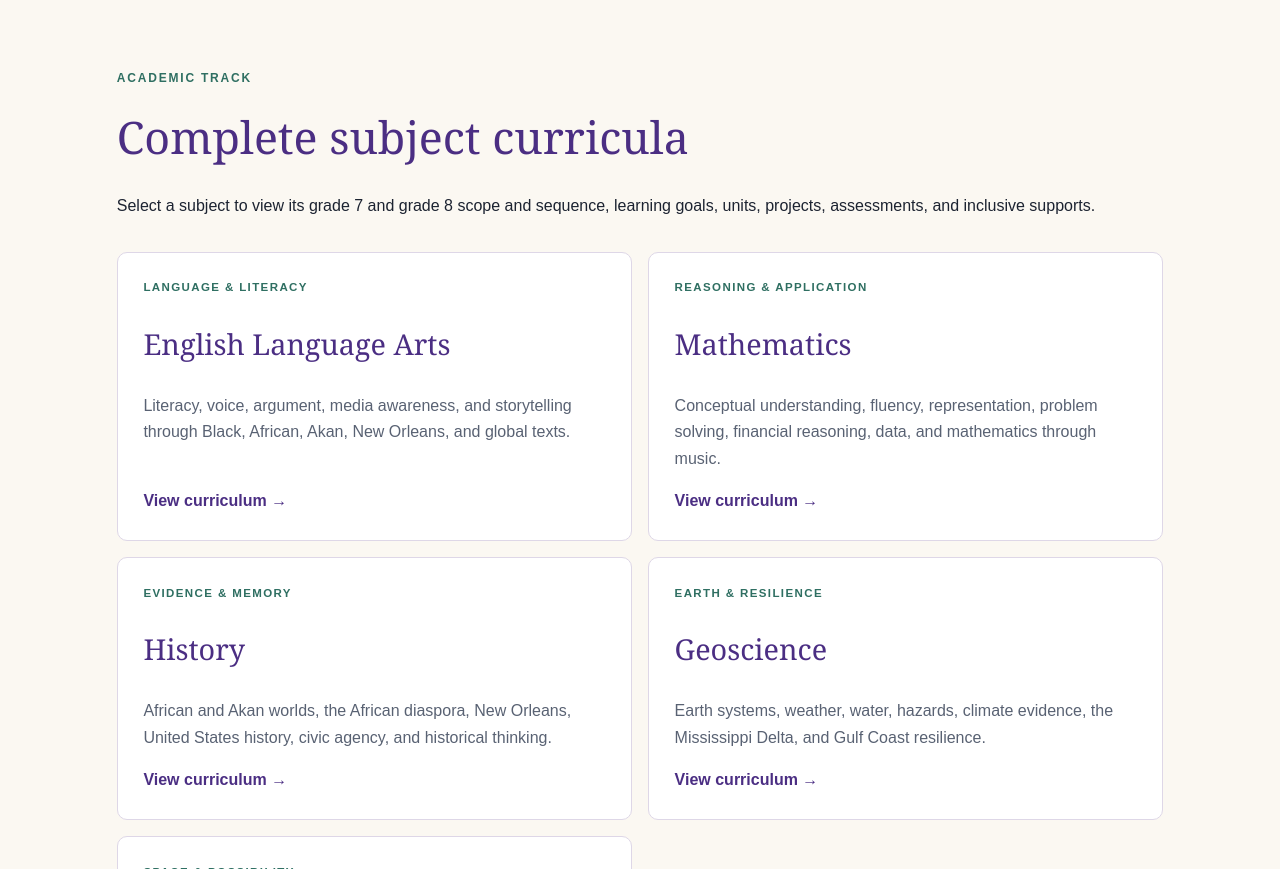
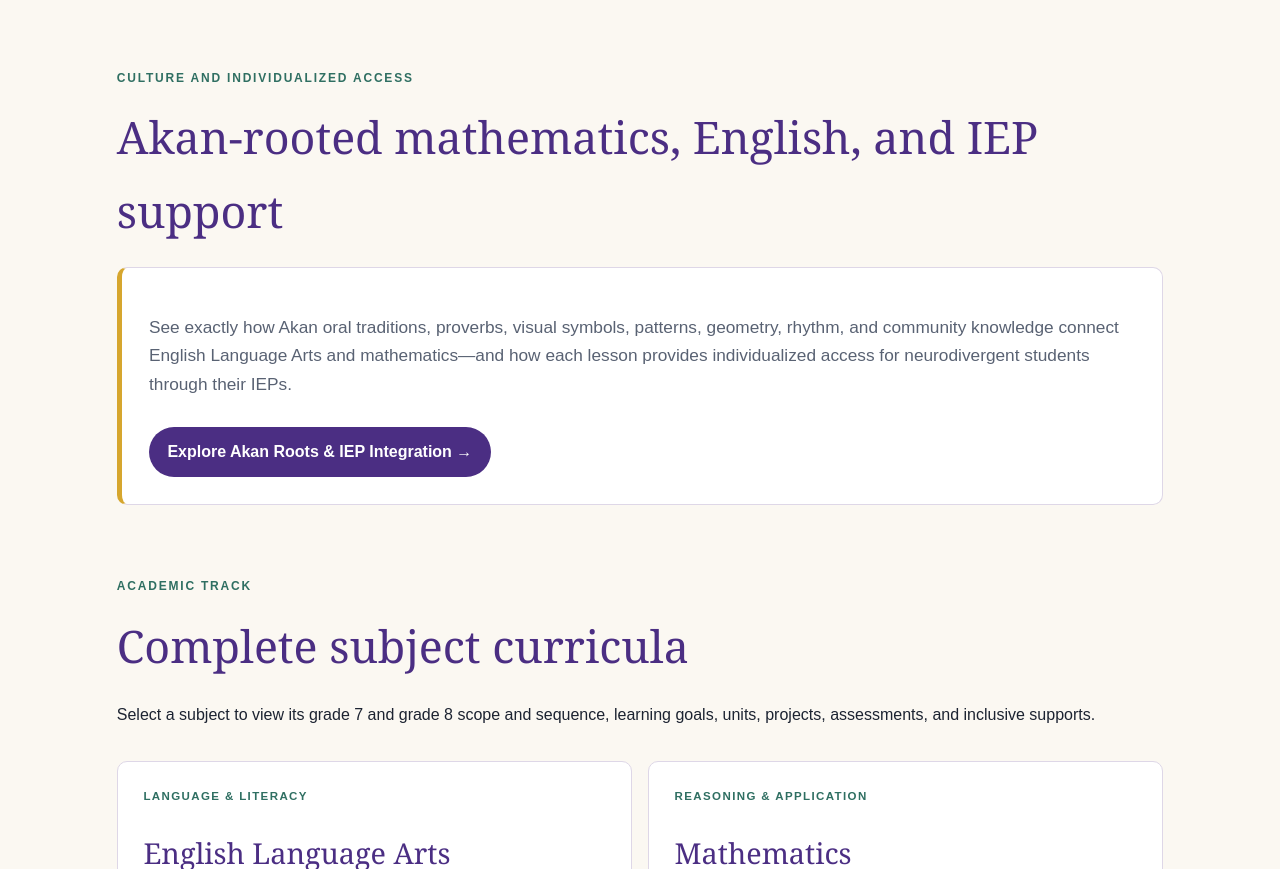
Before and after one commit to Aberewa-MiddleSchool/aberewa-site, a plain HTML site: page curriculum.html in a window 1280 px wide. Shown: the part 1548-2417 px from the top of the page. Drawn offline with Linux system fonts and the light colour scheme.

Commit message:
Feature Akan-rooted math, ELA, and IEP integration

```diff
--- a/curriculum.html
+++ b/curriculum.html
@@ -39,6 +39,14 @@
     <article class="card"><h4>No high-stakes testing</h4><p>Progress is demonstrated through portfolios, projects, conferences, performances, and standards-aligned teacher evidence.</p></article>
   </div>
 </section>
+<section id="akan-iep-integration">
+  <p class="eyebrow">Culture and individualized access</p>
+  <h3>Akan-rooted mathematics, English, and IEP support</h3>
+  <div class="card" style="border-left:5px solid var(--gold);padding:1.7rem">
+    <p style="font-size:1.08rem">See exactly how Akan oral traditions, proverbs, visual symbols, patterns, geometry, rhythm, and community knowledge connect English Language Arts and mathematics—and how each lesson provides individualized access for neurodivergent students through their IEPs.</p>
+    <a href="akan-iep-integration.html" style="display:inline-block;margin-top:.7rem;padding:.75rem 1.15rem;border-radius:999px;background:var(--purple);color:white;text-decoration:none;font-weight:bold">Explore Akan Roots &amp; IEP Integration →</a>
+  </div>
+</section>
 <section id="academic">
   <p class="eyebrow">Academic Track</p>
   <h3>Complete subject curricula</h3>
```
